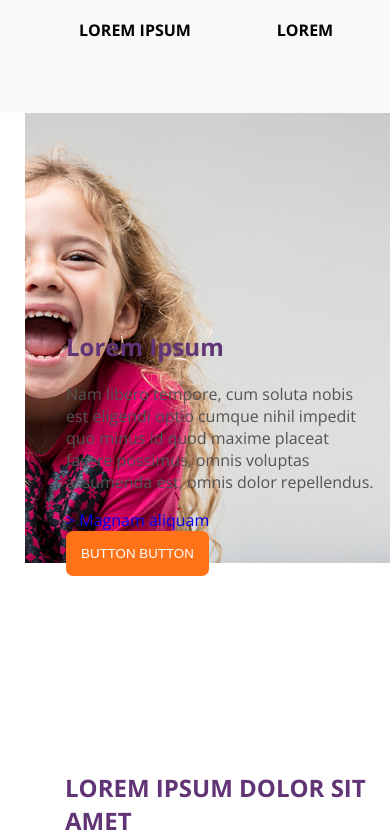
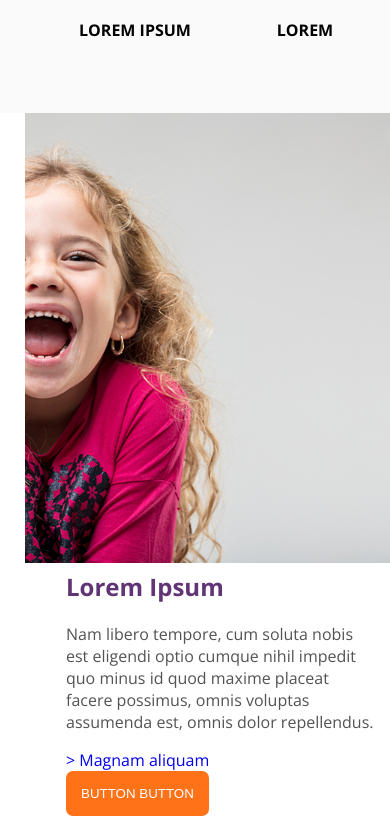
Before and after one commit to alliecaton/rg-test, a React (Create React App) app: page / in a window 390 px wide. Shown: the part 2545-3377 px from the top of the page. Built offline with nearby package versions, Linux system fonts and the light colour scheme.

Commit message:
fourth body responsiveness work

```diff
--- a/src/App.css
+++ b/src/App.css
@@ -41,7 +41,7 @@ body {
 }
 
 .fourth-body {
-	padding-bottom: 10%;
+	padding-bottom: 5%;
 	overflow: hidden;
 	height: auto;
 	display: grid;
@@ -237,8 +237,8 @@ body {
 	z-index: -1;
 }
 
-@media screen and (max-width: 1fr) {
+@media screen and (max-width: 800px) {
 	.button-wrapper {
-		padding-top: 1000px;
+		padding-top: 120px;
 	}
 }
```
